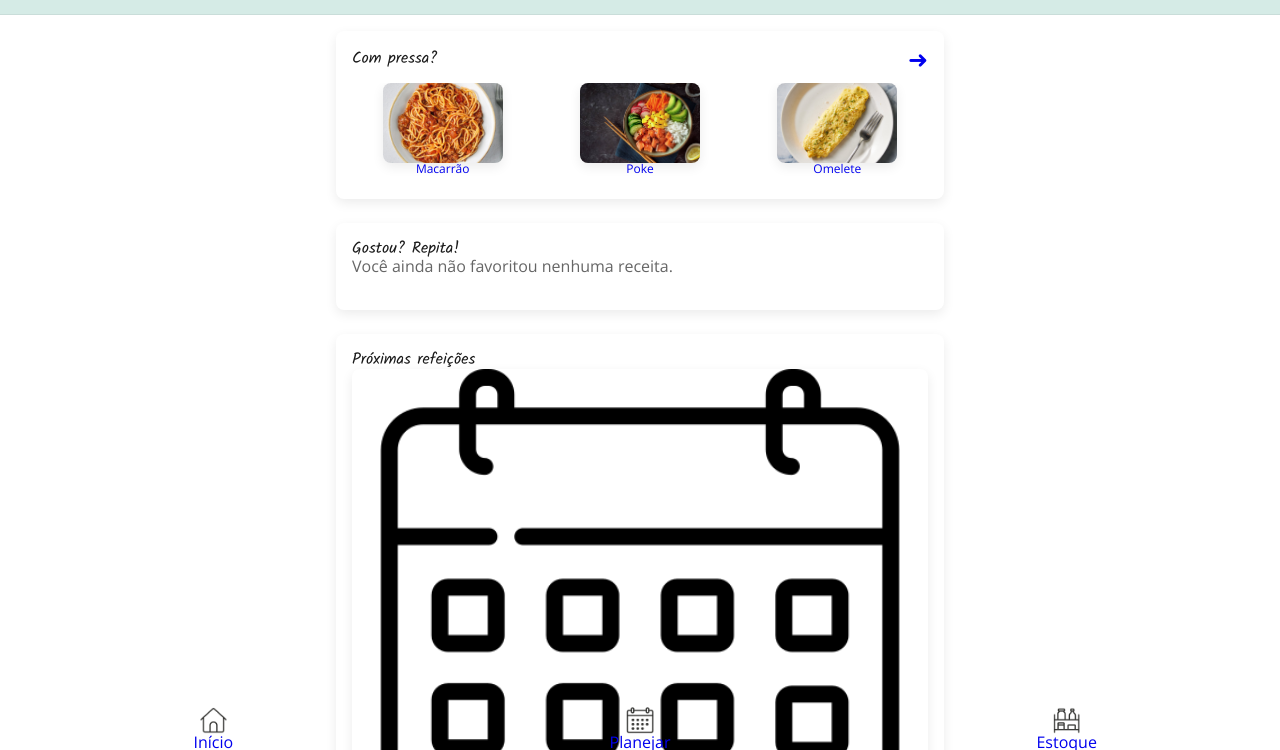
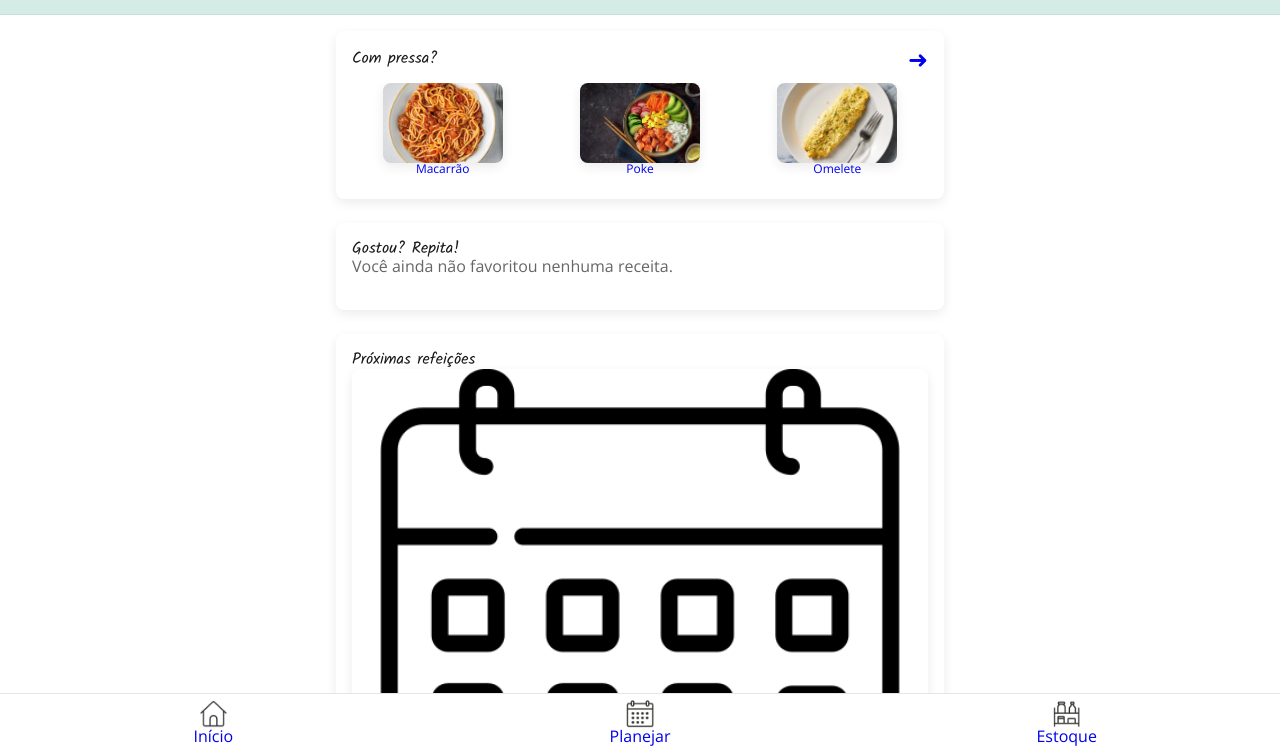
Before and after one commit to enriquepellaes/enriquevp.github.io, a plain HTML site: page index.html in a window 1280 px wide. Shown: the part 50-800 px from the top of the page. Drawn offline with nearby package versions, Linux system fonts and the light colour scheme.

Commit message:
barra inferior com fundo branco

```diff
--- a/css/style.css
+++ b/css/style.css
@@ -143,12 +143,17 @@ footer.tabbar {
   bottom: 0;
   left: 0;
   width: 100%;
+  background: var(--mf-white);
+  border-top: var(--mf-border-1) solid rgba(0,0,0,.1);
+  z-index: 999;
 }
+
 
 footer.tabbar nav {
   display: flex;
-  flex-direction: row;
   justify-content: space-around;
+  padding: 0.4rem 0;
+  background: inherit;
 }
 
 footer.tabbar .tab {
```
